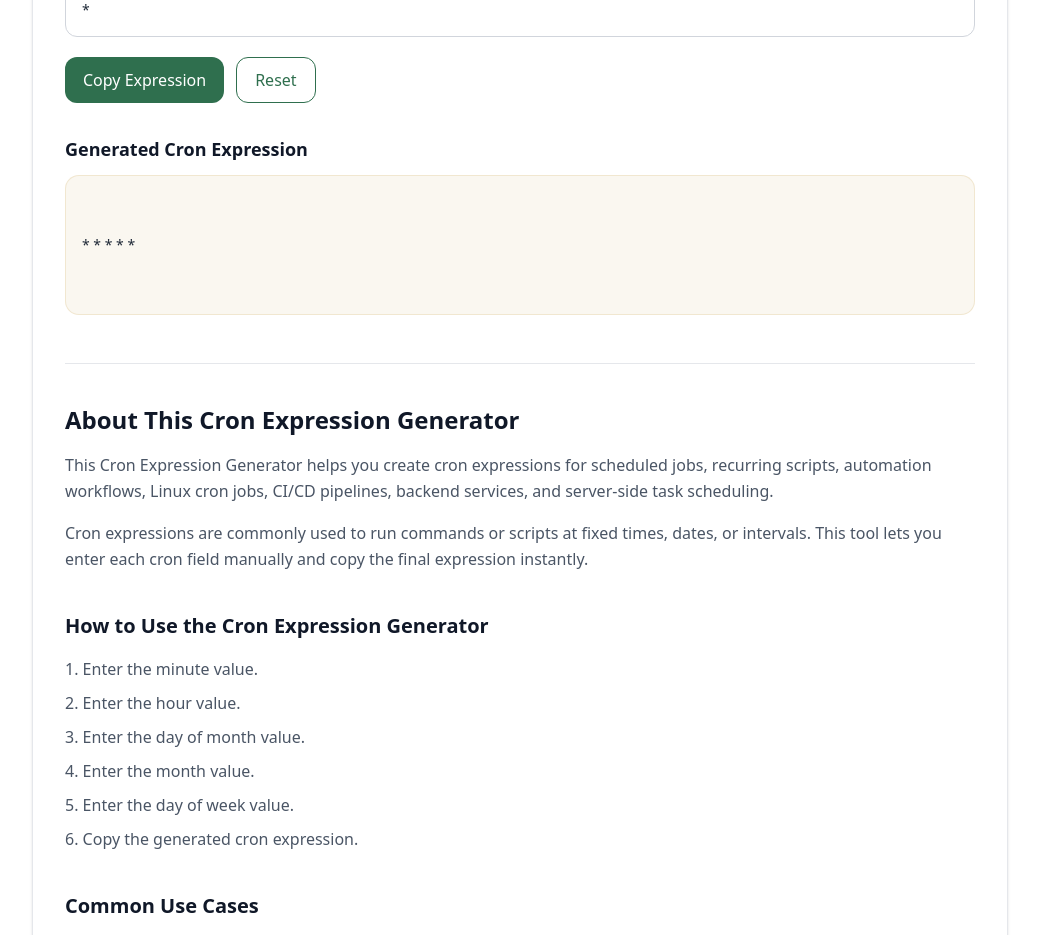
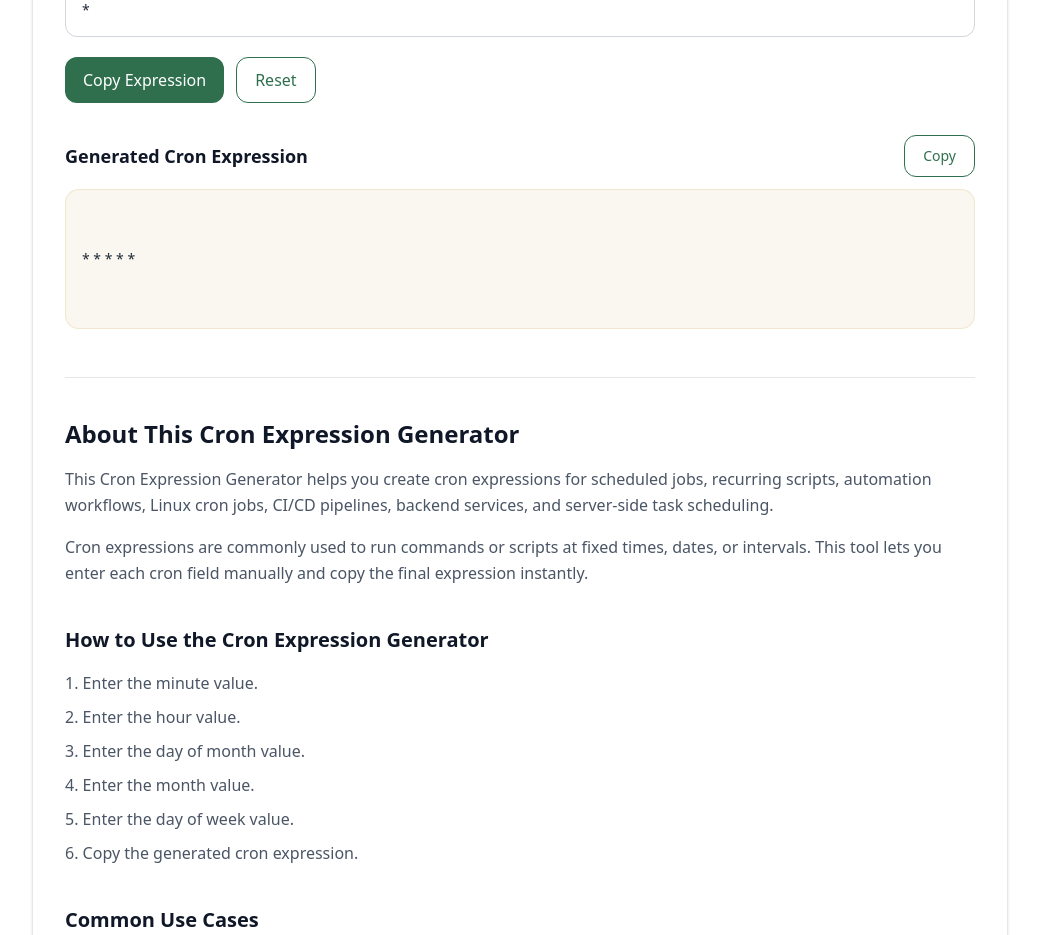
Before and after one commit to vaarunsonawwane-ops/yoryantra-new, a Next.js app: page /tools/cron-expression-generator in a window 1280 px wide. Shown: the part 860-1795 px from the top of the page, without its empty margins (120-1159 px from the left). Built offline with nearby package versions, Linux system fonts and the light colour scheme.

Commit message:
Cron Expression Generator update

```diff
--- a/app/tools/cron-expression-generator/ToolClient.tsx
+++ b/app/tools/cron-expression-generator/ToolClient.tsx
@@ -117,6 +117,13 @@ export default function ToolClient() {
           <h3 className="text-lg font-semibold text-gray-900">
             Generated Cron Expression
           </h3>
+
+          <button
+            onClick={() => navigator.clipboard.writeText(expression)}
+            className="yoryantra-btn-outline text-sm"
+          >
+            Copy
+          </button>
         </div>
 
         <div className="yoryantra-output min-h-[140px] flex items-center text-sm break-words">
```
